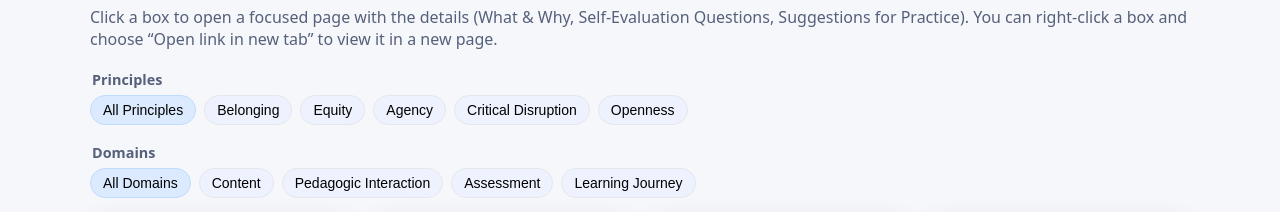
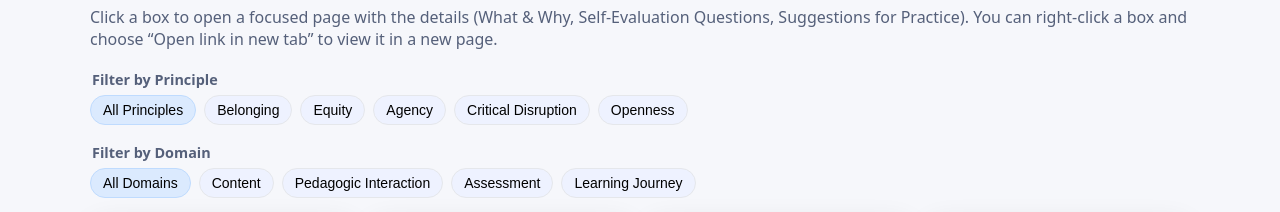
Before and after one commit to alison-mcfarland/beacon, a plain HTML site: page grid/index.html in a window 1280 px wide. Shown: the part 143-355 px from the top of the page. Drawn offline with Linux system fonts and the light colour scheme.

Commit message:
Update index.html

```diff
--- a/grid/index.html
+++ b/grid/index.html
@@ -150,7 +150,7 @@
     <h1><strong>BEACON</strong> – Interactive Grid</h1>
     <p class="lead">Click a box to open a focused page with the details (What & Why, Self‑Evaluation Questions, Suggestions for Practice). You can right‑click a box and choose “Open link in new tab” to view it in a new page.</p>
   <!-- label for Principles -->
-  <p class="filters-label">Principles</p>
+  <p class="filters-label">Filter by Principle</p>
     <!-- Principles filters -->
 <div class="filters" role="toolbar" aria-label="Filter by principle">
   <button class="pill" data-filter="all" aria-pressed="true">All Principles</button>
@@ -161,7 +161,7 @@
   <button class="pill" data-filter="Openness">Openness</button>
 </div>
   <!-- label for Domains -->
-  <p class="filters-label">Domains</p>
+  <p class="filters-label">Filter by Domain</p>
 <!-- Domains filters -->
 <div class="filters" role="toolbar" aria-label="Filter by domain" id="areaFilters">
   <button class="pill" data-area="all" aria-pressed="true">All Domains</button>
```
